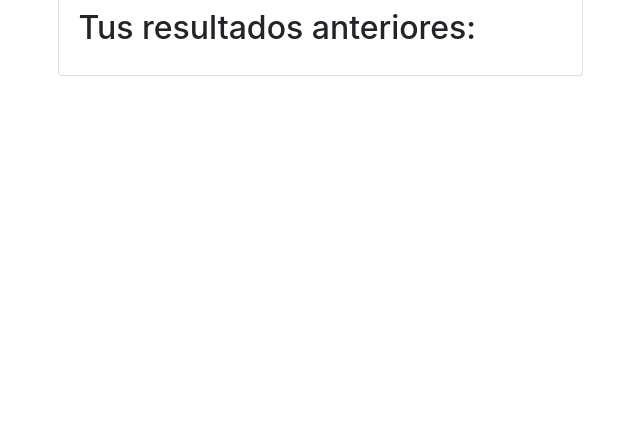
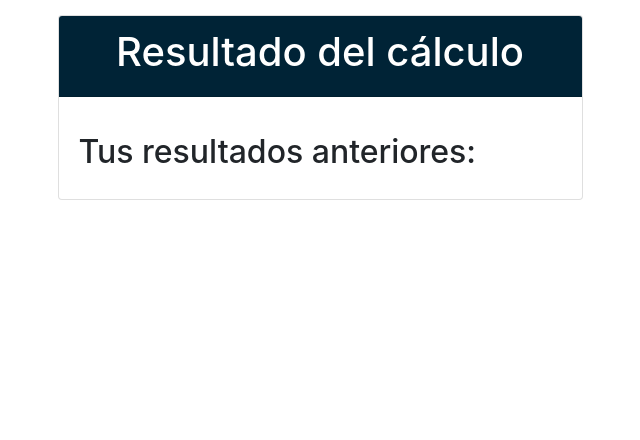
Before and after one commit to marcbaz123/Lideratest, a Django app: template lideratest/templates/test_result.html in a window 1280 px wide. Shown: the part 233-673 px from the top of the page, without its empty margins (320-960 px from the left). Run offline with Django 4.2, Linux system fonts and the light colour scheme; the template is opened without the code that fills it, so the values that code supplies are empty; some libraries are stand-ins or nearby versions.

Commit message:
Update test_result.html

```diff
--- a/lideratest/templates/test_result.html
+++ b/lideratest/templates/test_result.html
@@ -8,13 +8,33 @@
     <title>Resultado del cálculo</title>
     <!-- Agrega el enlace a Bootstrap CSS -->
     <link rel="stylesheet" href="https://maxcdn.bootstrapcdn.com/bootstrap/4.5.2/css/bootstrap.min.css">
+
+    <!-- Colores personalizados -->
+    <style>
+        .bg-claro {
+            background-color: #eefdff;
+        }
+        .bg-oscuro {
+            background-color: #002336;
+        }
+
+        /* Estilo para el encabezado con imagen de fondo */
+        .encabezado {
+            background: url('https://i.postimg.cc/ZYD0wTQY/estudiar-psicologia-juridica-1.jpg') center/cover no-repeat;
+            color: #fff;
+            padding: 50px;
+        }
+    </style>
 </head>
 <body>
     <div class="container">
         <div class="row mt-5">
             <div class="col-md-6 offset-md-3">
-                <div class="card">
-                    <div class="card-header bg-primary text-white">
+                <div class="encabezado text-center">
+                    <h1></h1>
+                </div>
+                <div class="card mt-3">
+                    <div class="card-header bg-oscuro text-white">
                         <h1 class="text-center">Resultado del cálculo</h1>
                     </div>
                     <div class="card-body">
@@ -24,7 +44,7 @@
                         <h2>Tus resultados anteriores:</h2>
                         <ul class="list-group">
                             {% for resultado in resultados %}
-                                <li class="list-group-item">
+                                <li class="list-group-item bg-oscuro text-white">
                                     <strong>Fecha:</strong> {{ resultado.fecha }}<br>
                                     <strong>Resultado:</strong> {{ resultado.resultado_final }}<br>
                                     <!-- Agrega más detalles si es necesario, como calificaciones -->
```
